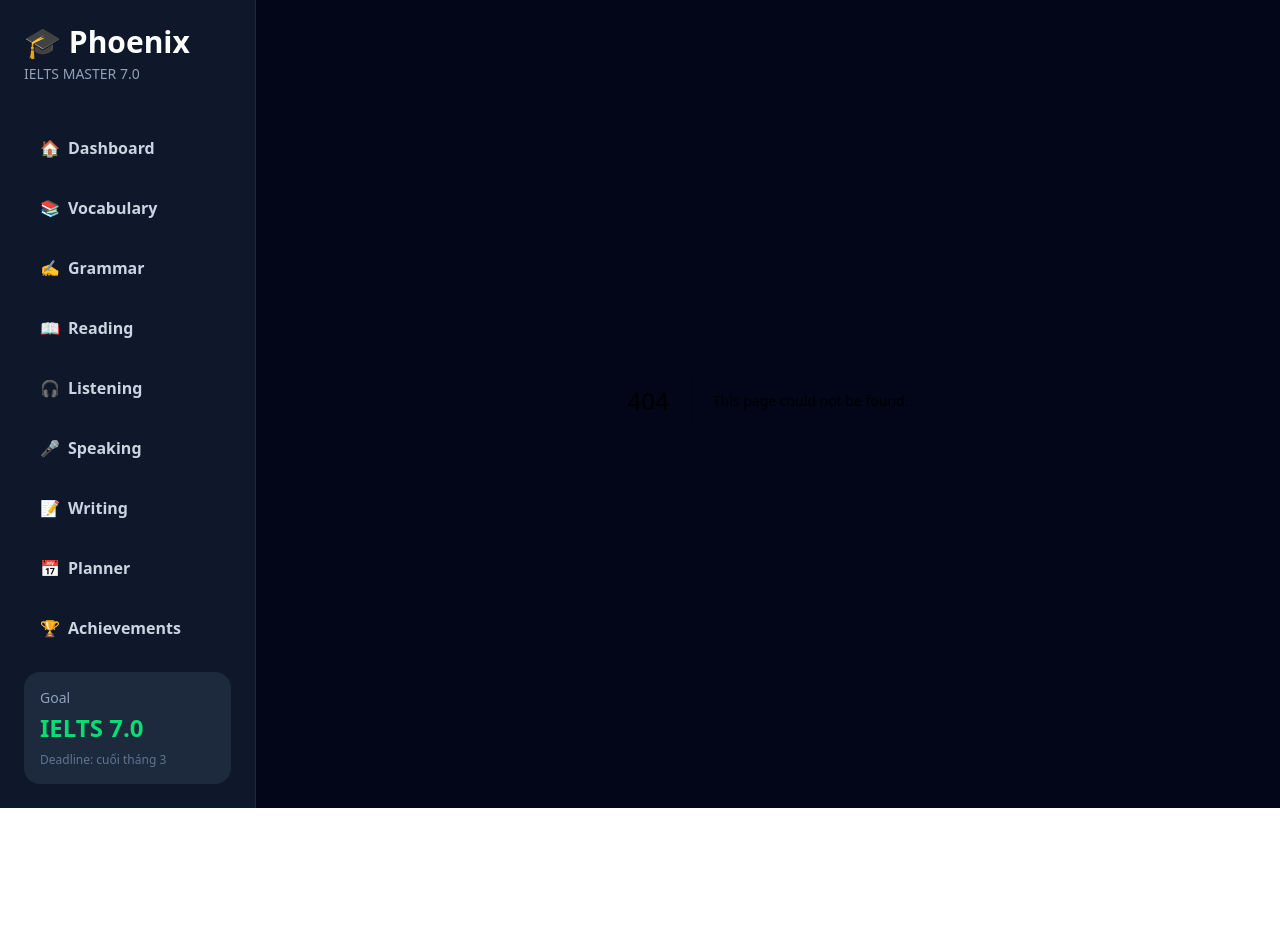
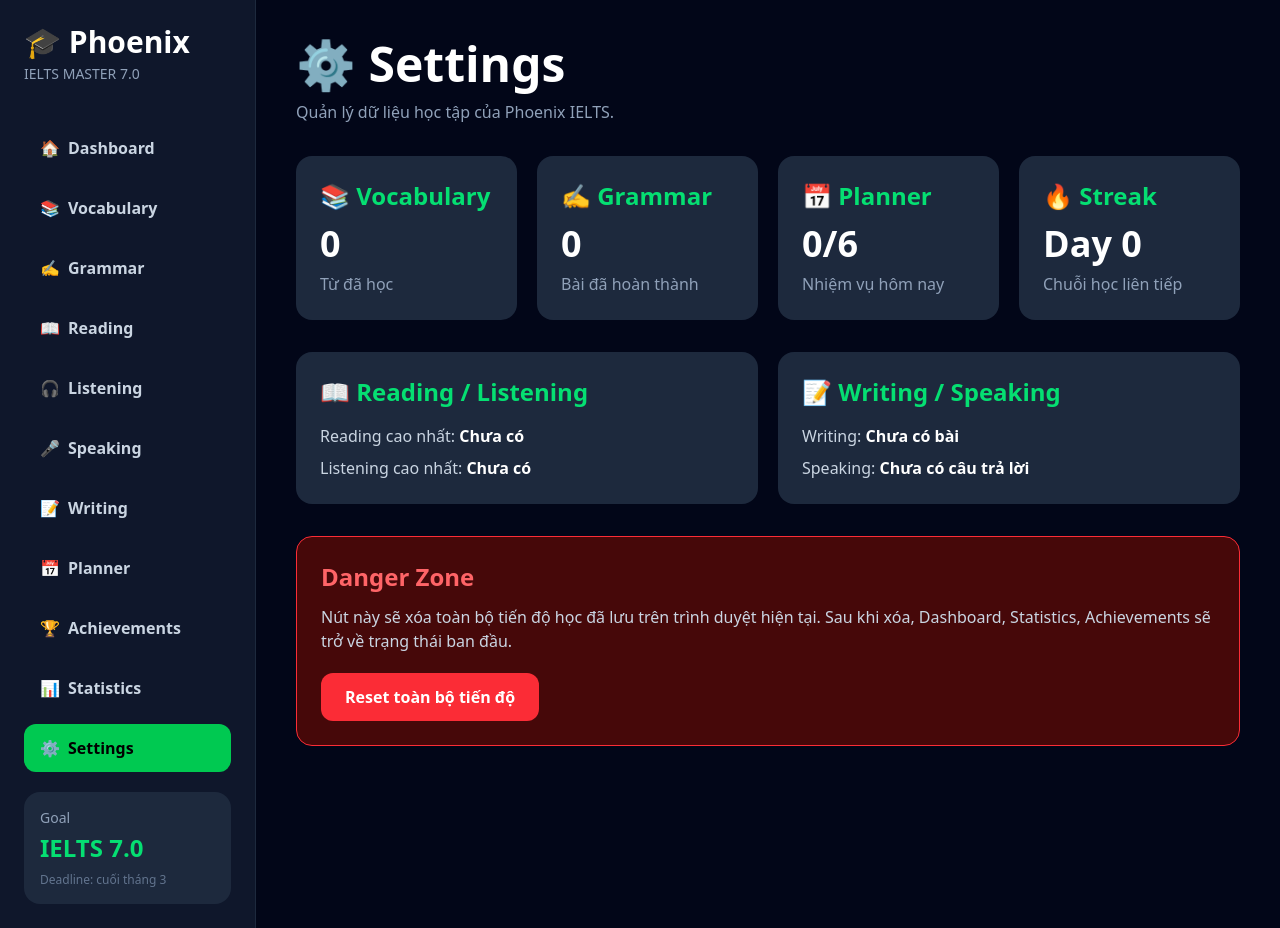
Before and after one commit to vominhhy369-svg/phoenix-ielts, a Next.js app: page /settings in a window 1280 px wide. Before the commit this address had no page. Before the commit the page ends 808 px from the top, so only its background shows below. Built offline with nearby package versions, Linux system fonts and the light colour scheme.

Commit message:
Add settings page

```diff
--- a/app/Sidebar.tsx
+++ b/app/Sidebar.tsx
@@ -13,6 +13,8 @@ const menuItems = [
   { name: "Writing", href: "/writing", icon: "📝" },
   { name: "Planner", href: "/planner", icon: "📅" },
   { name: "Achievements", href: "/achievements", icon: "🏆" },
+  { name: "Statistics", href: "/statistics", icon: "📊" },
+  { name: "Settings", href: "/settings", icon: "⚙️" },
 ];
 
 export default function Sidebar() {
--- /dev/null
+++ b/app/settings/page.tsx
@@ -0,0 +1,181 @@
+"use client";
+
+import { useEffect, useState } from "react";
+
+const storageKeys = [
+  "learnedWords",
+  "plannerTasks",
+  "completedGrammarLessons",
+  "writingEssay",
+  "speakingAnswer",
+  "readingLastScore",
+  "readingBestScore",
+  "listeningLastScore",
+  "listeningBestScore",
+  "streakCount",
+  "lastStreakDate",
+  "lastStudyDate",
+];
+
+export default function Settings() {
+  const [learnedWords, setLearnedWords] = useState(0);
+  const [grammarLessons, setGrammarLessons] = useState(0);
+  const [plannerTasks, setPlannerTasks] = useState(0);
+  const [hasWriting, setHasWriting] = useState(false);
+  const [hasSpeaking, setHasSpeaking] = useState(false);
+  const [readingBestScore, setReadingBestScore] = useState("Chưa có");
+  const [listeningBestScore, setListeningBestScore] = useState("Chưa có");
+  const [streak, setStreak] = useState(0);
+  const [message, setMessage] = useState("");
+
+  const loadData = () => {
+    const words = JSON.parse(localStorage.getItem("learnedWords") || "[]");
+    const grammar = JSON.parse(
+      localStorage.getItem("completedGrammarLessons") || "[]"
+    );
+    const tasks = JSON.parse(localStorage.getItem("plannerTasks") || "[]");
+
+    const essay = localStorage.getItem("writingEssay") || "";
+    const speaking = localStorage.getItem("speakingAnswer") || "";
+
+    const reading = localStorage.getItem("readingBestScore");
+    const listening = localStorage.getItem("listeningBestScore");
+    const savedStreak = localStorage.getItem("streakCount");
+
+    setLearnedWords(words.length);
+    setGrammarLessons(grammar.length);
+    setPlannerTasks(tasks.length);
+    setHasWriting(essay.trim().length > 0);
+    setHasSpeaking(speaking.trim().length > 0);
+    setReadingBestScore(reading ? `${reading}/3` : "Chưa có");
+    setListeningBestScore(listening ? `${listening}/3` : "Chưa có");
+    setStreak(savedStreak ? Number(savedStreak) : 0);
+  };
+
+  useEffect(() => {
+    loadData();
+  }, []);
+
+  const resetProgress = () => {
+    const confirmReset = window.confirm(
+      "Bạn có chắc muốn xóa toàn bộ tiến độ học không?"
+    );
+
+    if (!confirmReset) return;
+
+    storageKeys.forEach((key) => {
+      localStorage.removeItem(key);
+    });
+
+    loadData();
+    setMessage("✅ Đã reset toàn bộ tiến độ học.");
+
+    setTimeout(() => {
+      setMessage("");
+    }, 3000);
+  };
+
+  return (
+    <div className="min-h-screen bg-slate-950 text-white p-5 md:p-10">
+      <h1 className="text-4xl md:text-5xl font-bold mb-3">
+        ⚙️ Settings
+      </h1>
+
+      <p className="text-slate-400 mb-8">
+        Quản lý dữ liệu học tập của Phoenix IELTS.
+      </p>
+
+      <div className="grid grid-cols-1 gap-5 md:grid-cols-2 xl:grid-cols-4 mb-8">
+        <div className="bg-slate-800 rounded-2xl p-6">
+          <h2 className="text-2xl font-bold text-green-400">
+            📚 Vocabulary
+          </h2>
+          <p className="mt-3 text-4xl font-bold">{learnedWords}</p>
+          <p className="mt-2 text-slate-400">Từ đã học</p>
+        </div>
+
+        <div className="bg-slate-800 rounded-2xl p-6">
+          <h2 className="text-2xl font-bold text-green-400">
+            ✍️ Grammar
+          </h2>
+          <p className="mt-3 text-4xl font-bold">{grammarLessons}</p>
+          <p className="mt-2 text-slate-400">Bài đã hoàn thành</p>
+        </div>
+
+        <div className="bg-slate-800 rounded-2xl p-6">
+          <h2 className="text-2xl font-bold text-green-400">
+            📅 Planner
+          </h2>
+          <p className="mt-3 text-4xl font-bold">{plannerTasks}/6</p>
+          <p className="mt-2 text-slate-400">Nhiệm vụ hôm nay</p>
+        </div>
+
+        <div className="bg-slate-800 rounded-2xl p-6">
+          <h2 className="text-2xl font-bold text-green-400">
+            🔥 Streak
+          </h2>
+          <p className="mt-3 text-4xl font-bold">Day {streak}</p>
+          <p className="mt-2 text-slate-400">Chuỗi học liên tiếp</p>
+        </div>
+      </div>
+
+      <div className="grid grid-cols-1 gap-5 md:grid-cols-2 mb-8">
+        <div className="bg-slate-800 rounded-2xl p-6">
+          <h2 className="text-2xl font-bold text-green-400 mb-4">
+            📖 Reading / Listening
+          </h2>
+
+          <p className="text-slate-300 mb-2">
+            Reading cao nhất:{" "}
+            <span className="font-bold text-white">{readingBestScore}</span>
+          </p>
+
+          <p className="text-slate-300">
+            Listening cao nhất:{" "}
+            <span className="font-bold text-white">{listeningBestScore}</span>
+          </p>
+        </div>
+
+        <div className="bg-slate-800 rounded-2xl p-6">
+          <h2 className="text-2xl font-bold text-green-400 mb-4">
+            📝 Writing / Speaking
+          </h2>
+
+          <p className="text-slate-300 mb-2">
+            Writing:{" "}
+            <span className="font-bold text-white">
+              {hasWriting ? "Có bài đã lưu" : "Chưa có bài"}
+            </span>
+          </p>
+
+          <p className="text-slate-300">
+            Speaking:{" "}
+            <span className="font-bold text-white">
+              {hasSpeaking ? "Có câu trả lời đã lưu" : "Chưa có câu trả lời"}
+            </span>
+          </p>
+        </div>
+      </div>
+
+      <div className="bg-red-950 border border-red-500 rounded-2xl p-6">
+        <h2 className="text-2xl font-bold text-red-400 mb-3">
+          Danger Zone
+        </h2>
+
+        <p className="text-slate-300 mb-5">
+          Nút này sẽ xóa toàn bộ tiến độ học đã lưu trên trình duyệt hiện tại.
+          Sau khi xóa, Dashboard, Statistics, Achievements sẽ trở về trạng thái ban đầu.
+        </p>
+
+        <button
+          onClick={resetProgress}
+          className="bg-red-500 text-white px-6 py-3 rounded-xl font-bold hover:bg-red-400 transition"
+        >
+          Reset toàn bộ tiến độ
+        </button>
+
+        {message && <p className="mt-4 text-green-400 font-bold">{message}</p>}
+      </div>
+    </div>
+  );
+}
```
